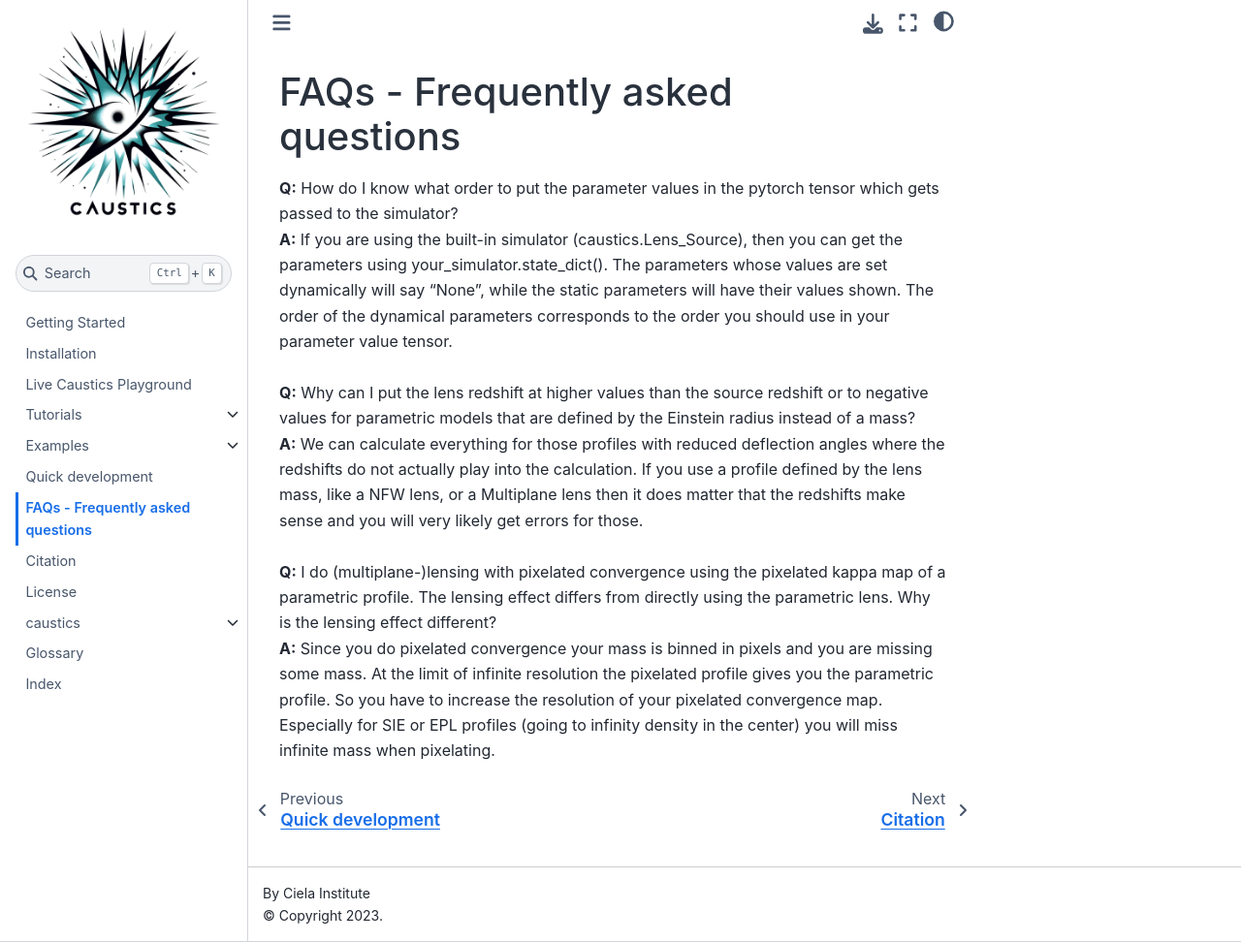
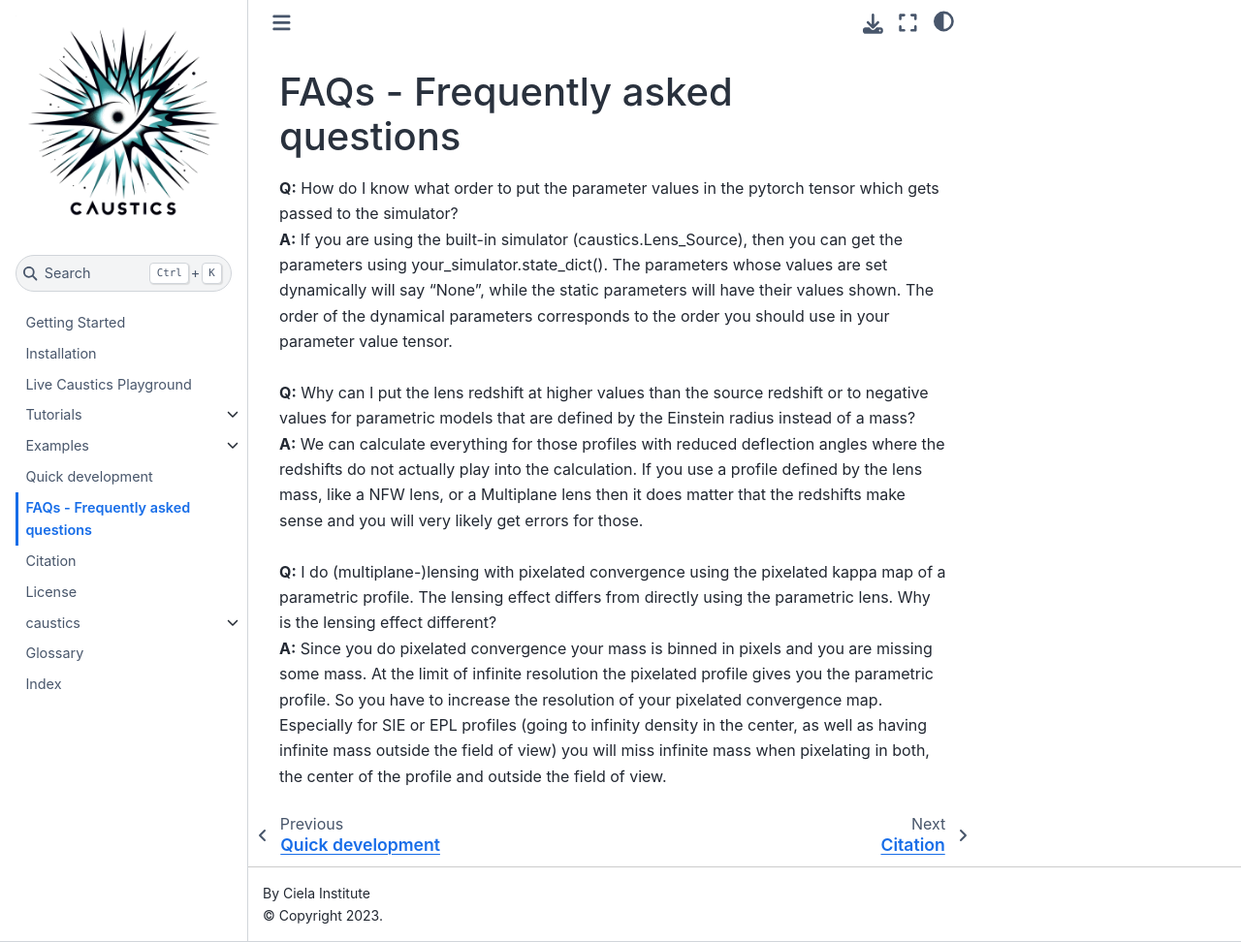
Before and after one commit to Ciela-Institute/caustics, a Jupyter Book: the page built from docs/source/frequently_asked_questions.rst, in a window 1280 px wide and 972 px high. Shown: the whole window at 97% size. Built offline with Jupyter Book 1.0.4 settings and Sphinx 7.4.7 and the Sphinx Book theme 1.1.4, drawn with Linux system fonts in a browser that asks for light colours; pages that are not in the unit, such as notebooks, are missing from menus.

Commit message:
Update frequently_asked_questions.rst

```diff
--- a/docs/source/frequently_asked_questions.rst
+++ b/docs/source/frequently_asked_questions.rst
@@ -7,4 +7,4 @@ FAQs - Frequently asked questions
 | **A:** We can calculate everything for those profiles with reduced deflection angles where the redshifts do not actually play into the calculation. If you use a profile defined by the lens mass, like a NFW lens, or a Multiplane lens then it does matter that the redshifts make sense and you will very likely get errors for those.
 |
 | **Q:** I do (multiplane-)lensing with pixelated convergence using the pixelated kappa map of a parametric profile. The lensing effect differs from directly using the parametric lens. Why is the lensing effect different?
-| **A:** Since you do pixelated convergence your mass is binned in pixels and you are missing some mass. At the limit of infinite resolution the pixelated profile gives you the parametric profile. So you have to increase the resolution of your pixelated convergence map. Especially for SIE or EPL profiles (going to infinity density in the center) you will miss infinite mass when pixelating.
+| **A:** Since you do pixelated convergence your mass is binned in pixels and you are missing some mass. At the limit of infinite resolution the pixelated profile gives you the parametric profile. So you have to increase the resolution of your pixelated convergence map. Especially for SIE or EPL profiles (going to infinity density in the center, as well as having infinite mass outside the field of view) you will miss infinite mass when pixelating in both, the center of the profile and outside the field of view.
```
